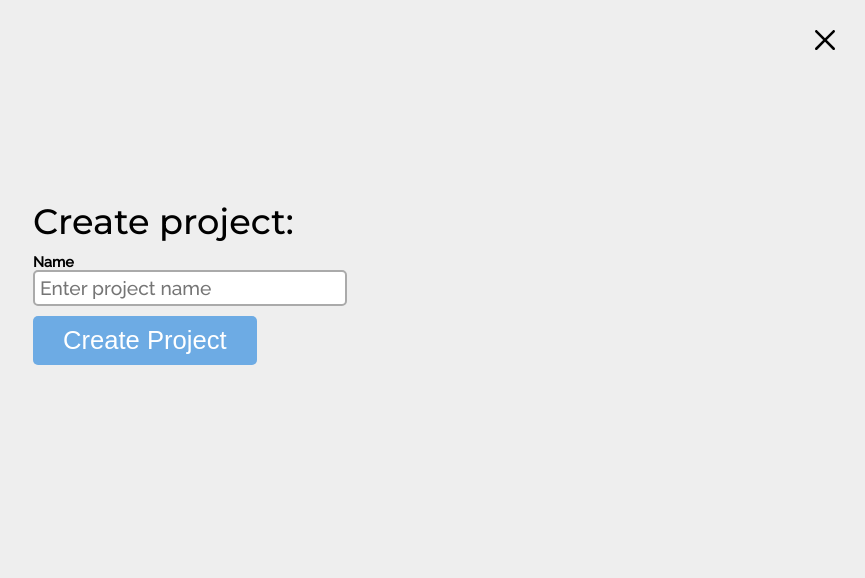
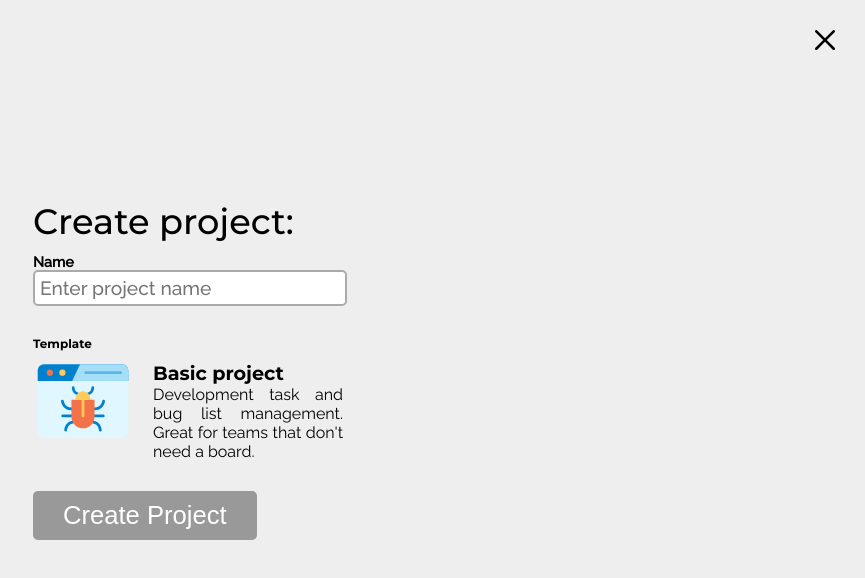
Before and after one commit to Paaka/BugTracker, a React (Create React App) app in the folder frontend/: page /create/newProject in a window 1280 px wide. Shown: the top 578 px of the page, without its empty margins (415-1280 px from the left). Built offline with nearby package versions, Linux system fonts and the light colour scheme.

Commit message:
Finished create project

```diff
--- a/frontend/src/Components/atoms/Button/Button.jsx
+++ b/frontend/src/Components/atoms/Button/Button.jsx
@@ -19,6 +19,11 @@ const Button = styled.button`
     :active{
         background-color:#4C709F;
     }
+
+    :disabled{
+        cursor: not-allowed;
+        background-color:#999;
+    }
 `;
 
 export default Button;
--- /dev/null
+++ b/frontend/src/Components/molecules/ProjectTemplate/ProjectTempate.jsx
@@ -0,0 +1,39 @@
+import React from 'react';
+import DivImage from '../../atoms/DivImage/DivImage';
+import BugIcon from '../../../Assets/SVG/bug.svg';
+import Heading from '../../atoms/typography/Heading/Heading';
+import Paragraph from '../../atoms/typography/Paragraph/Paragraph';
+import styled from 'styled-components';
+
+const GridWrapper = styled.div`
+    display:grid;
+    grid-template-rows: 15px 1fr;
+    grid-template-columns: 110px 1fr;
+    width:320px;
+    align-items:flex-start;
+    margin:20px 0;
+`;
+
+const TextWrapper = styled.div`
+    padding:10px;
+`
+
+const ProjectTemplate = () => {
+    return (
+        <GridWrapper>
+            <Heading fontSize="12px">Template</Heading>
+            <div/>
+            <DivImage height="100px" width="100px" bgSize="100px" bgIcon={BugIcon} />
+            <TextWrapper>
+                <Heading fontSize="1.2em">
+                    Basic project
+                </Heading>
+                <Paragraph textAlign="justify" fontSize="1em">
+                Development task and bug list management. Great for teams that don't need a board.
+                </Paragraph>
+            </TextWrapper>
+        </GridWrapper>
+    );
+};
+
+export default ProjectTemplate;
--- a/frontend/src/Views/CreateProjectView/CreateProjectView.jsx
+++ b/frontend/src/Views/CreateProjectView/CreateProjectView.jsx
@@ -7,6 +7,9 @@ import Heading from '../../Components/atoms/typography/Heading/Heading';
 import ShowFromLeftTemplate from '../../Templates/ShowFromLeftTemplate/ShowFromLeftTemplate';
 import Routes from '../../Routes/Routes';
 import FormInput from '../../Components/atoms/FormInput/FormInput';
+import ProjectTemplate from '../../Components/molecules/ProjectTemplate/ProjectTempate';
+import { useHistory } from 'react-router-dom';
+
 
 const Container = styled.div`
     width:30%;
@@ -24,16 +27,31 @@ const FormContainer = styled.div`
 
 const CreateProjectView = () => {
     const dispatch = useDispatch();
+    const history = useHistory();
     const [projectName, setProjectName] = useState('');
+    const [isProjectNameEmpty, setIsProjectNameEmpty] = useState(true);
+
+    const checkIfProjectNameIsEmpty = () =>{
+        if(projectName.length < 0){
+            setIsProjectNameEmpty(true);
+        }else{
+            setIsProjectNameEmpty(false);
+        }
+    }
 
     const setProjectNameHandler = e => {
         setProjectName(e.target.value);
+        checkIfProjectNameIsEmpty();
     };
+
+
 
     const createNewProjectHandler = () => {
         dispatch(CreateNewProject(projectName));
         setProjectName('');
-    }
+        setIsProjectNameEmpty(true);
+        history.push('/projects');
+    };
 
     return(
     <ShowFromLeftTemplate closePath={Routes.projects}>
@@ -41,7 +59,8 @@ const CreateProjectView = () => {
             <Heading fontWeight={500}>Create project:</Heading>
             <FormContainer>
             <FormInput label="Name" placeholder="Enter project name" val={projectName} onChangeFn={setProjectNameHandler}/>
-            <Button onClick={createNewProjectHandler}>Create Project</Button>
+            <ProjectTemplate />
+            <Button disabled={isProjectNameEmpty} onClick={createNewProjectHandler}>Create Project</Button>
             </FormContainer>
         </Container>
     </ShowFromLeftTemplate>
```
Also changed, not shown: frontend/copyrights.txt, frontend/src/Assets/SVG/bug.svg (added), 1 other file (tests, documents, lock files or other folders).
